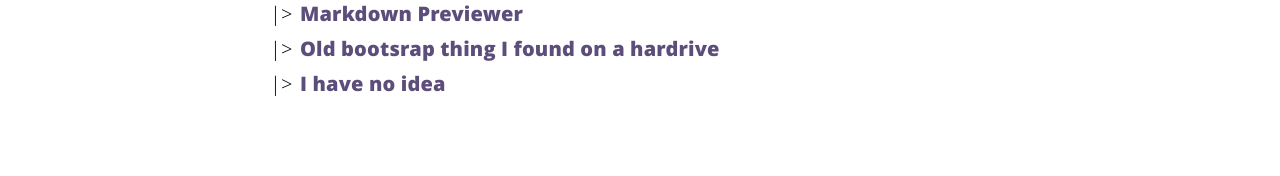
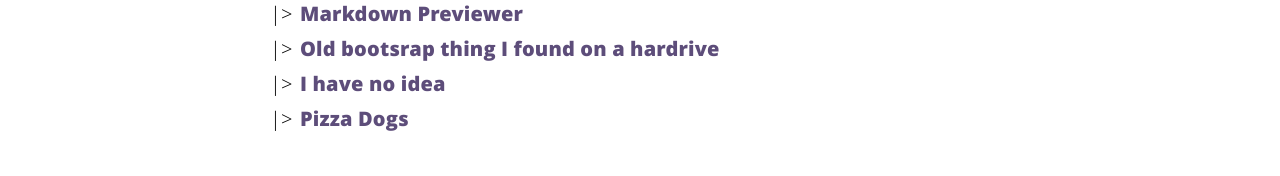
Before and after one commit to mattmatters/personal_site, a Jekyll site: the page built from about.html, in a window 1280 px wide. Shown: the part 2027-2203 px from the top of the page. Built offline with Jekyll 4.4.1, drawn with Linux system fonts in a browser that asks for light colours; before the commit the page ends 2171 px from its top, so only the background shows below that.

Commit message:
Another random site

```diff
--- a/_config.yml
+++ b/_config.yml
@@ -77,6 +77,9 @@ random:
   - name: I have no idea
     url: http://photocrossfadetest.com.s3-website-us-east-1.amazonaws.com
     description: "The world can have this too."
+  - name: Pizza Dogs
+    url: http://wienerpizza.men
+    description: "For all your pizza and dog needs"
 
 # exclude my node related stuff
 exclude: ['package.json', 'src', 'node_modules']
```
